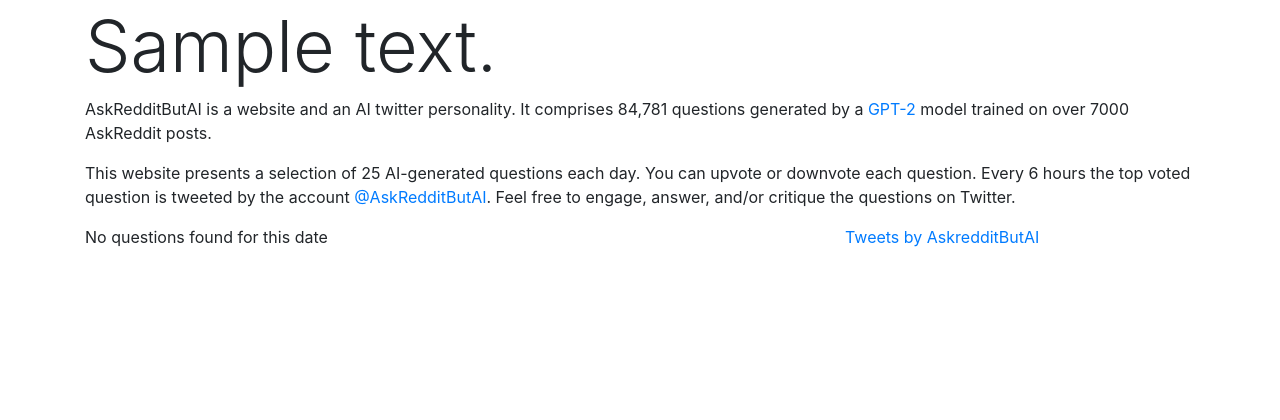
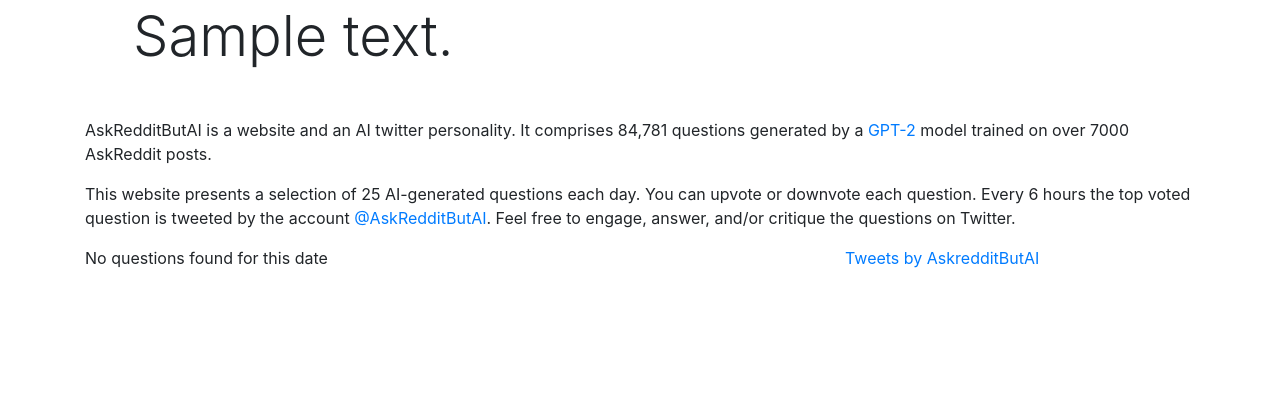
Before and after one commit to ggetzie/askreddit_but_ai, a Django app: page / in a window 1280 px wide. Shown: the part 56-476 px from the top of the page. Run offline with Django 3.2, Linux system fonts and the light colour scheme; tables that the repository leaves empty hold one stand-in row (values such as "Sample post"); some libraries are stand-ins or nearby versions.

Commit message:
latest tweet

```diff
--- a/arai/arai/templates/main/question_list.html
+++ b/arai/arai/templates/main/question_list.html
@@ -4,7 +4,7 @@
 
 
 {% cache 21600 latest_tweet %}
-<h1 class="display-3">{{ latest_tweet.text }}</h1>
+<h1 class="display-4 mb-5 pr-5 pl-5">{{ latest_tweet.text }}</h1>
 {% endcache %}
 
 <p>
```
